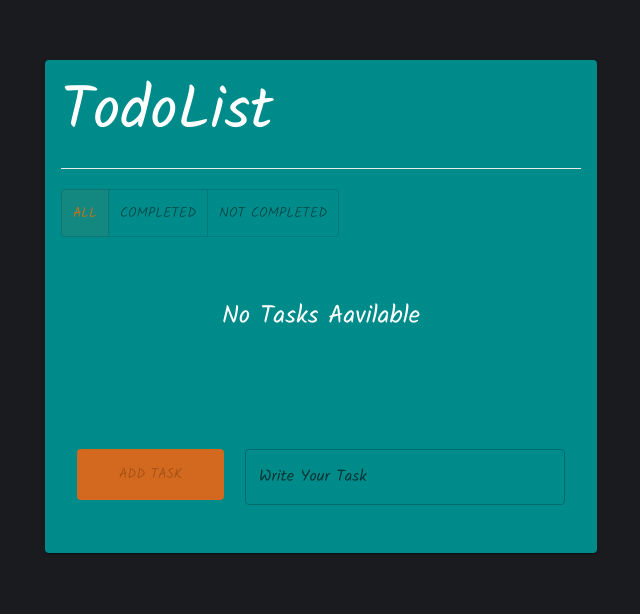
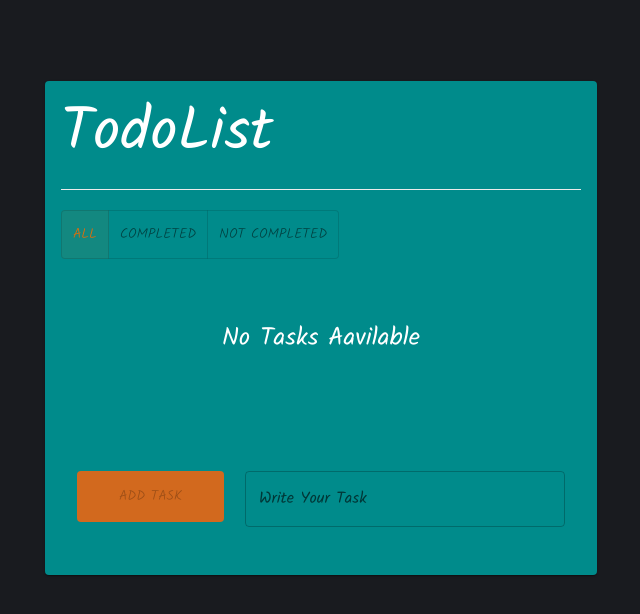
Before and after one commit to mohamedkhameSss/khamess_todo, a React (Create React App) app: page / in a window 1280 px wide. Shown: the part 132-746 px from the top of the page, without its empty margins (319-959 px from the left). Built offline with nearby package versions, Linux system fonts and the light colour scheme.

Commit message:
marginTopUpdate

```diff
--- a/src/components/TodoList.js
+++ b/src/components/TodoList.js
@@ -202,7 +202,11 @@ export default function TodoList() {
       <Container maxWidth='sm'>
         <Card
           sx={{ minWidth: 275 }}
-          style={{ backgroundColor: "darkcyan", color: "white" }}
+          style={{
+            backgroundColor: "darkcyan",
+            color: "white",
+            marginTop: "2.5rem",
+          }}
         >
           <CardContent>
             {/* title */}
--- a/src/index.css
+++ b/src/index.css
@@ -2,7 +2,7 @@ body {
   margin: 0;
   font-family: 'Kalam', cursive;
   background-color: #191b1f !important;
-  padding: 3%;
+  padding-top: 2.5rem;
 }
 
 code {
```
